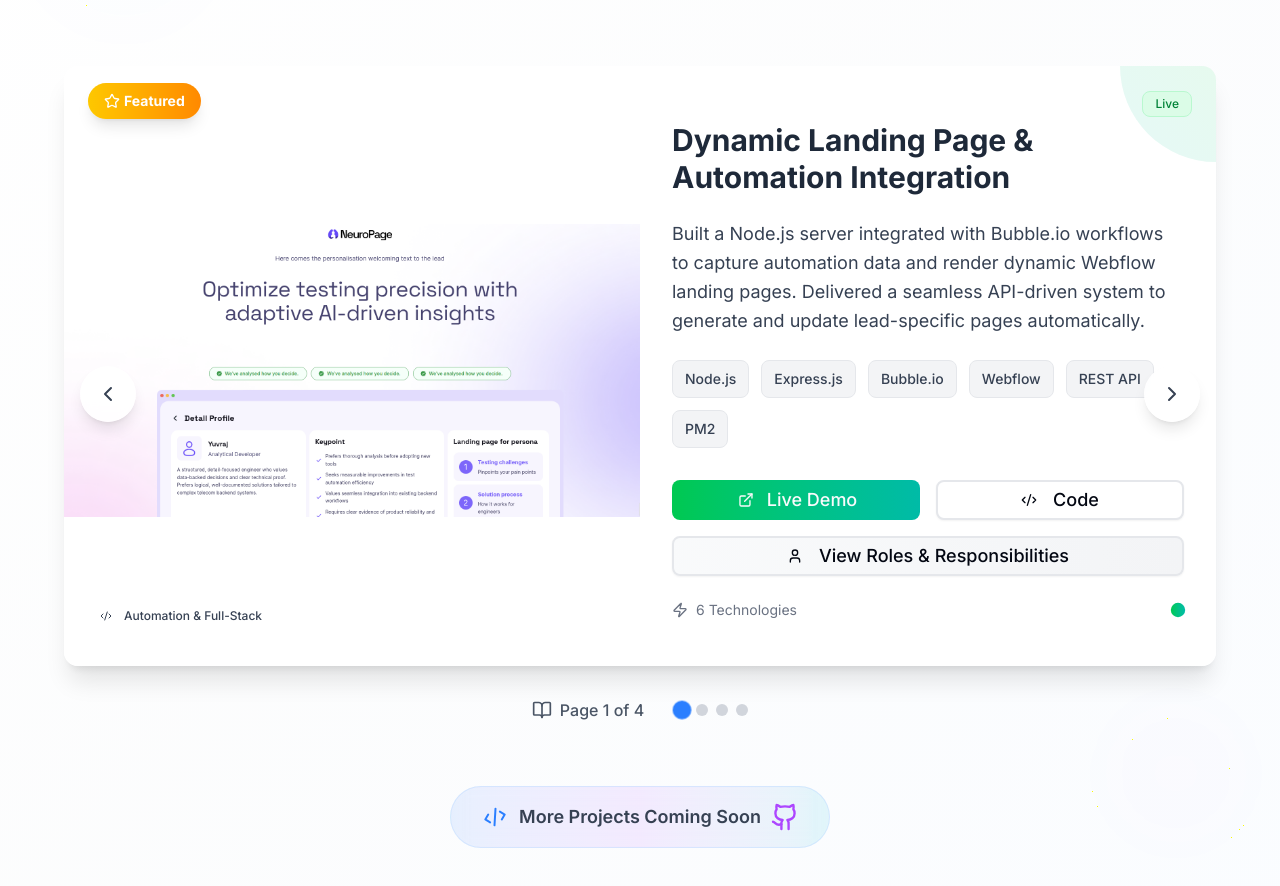
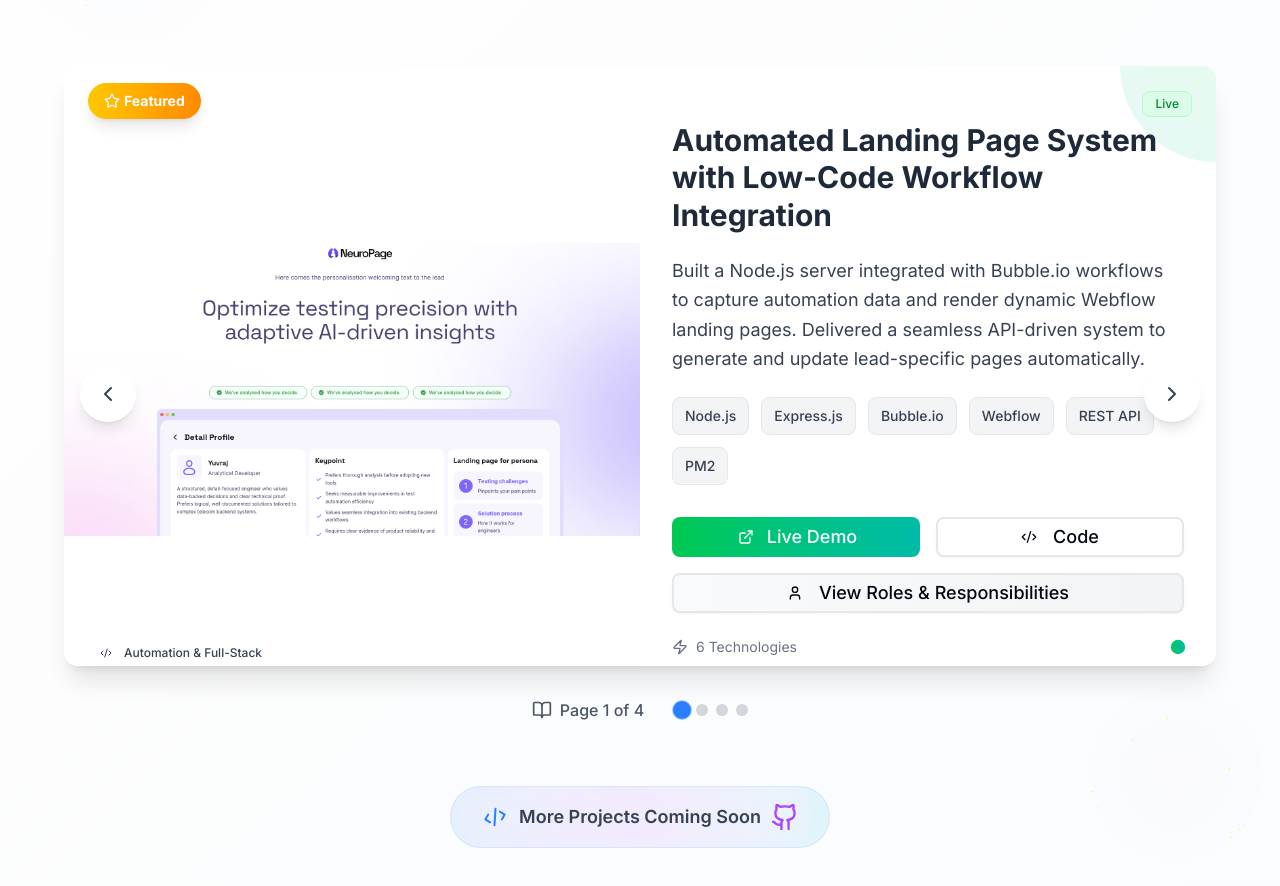
Before and after one commit to abhishek-mehta-dev/payload-of-me, a Next.js app: page / in a window 1280 px wide. Shown: the part 5106-5992 px from the top of the page. Built offline with nearby package versions, Linux system fonts and the light colour scheme.

Commit message:
feat:update the title of the project for better context

```diff
--- a/src/components/Projects.tsx
+++ b/src/components/Projects.tsx
@@ -46,7 +46,7 @@
 
   const projects = [
     {
-      title: "Dynamic Landing Page & Automation Integration",
+      title: "Automated Landing Page System with Low-Code Workflow Integration",
       description:
         "Built a Node.js server integrated with Bubble.io workflows to capture automation data and render dynamic Webflow landing pages. Delivered a seamless API-driven system to generate and update lead-specific pages automatically.",
       image: "/assets/images/neuropage.png?height=200&width=300",
```
